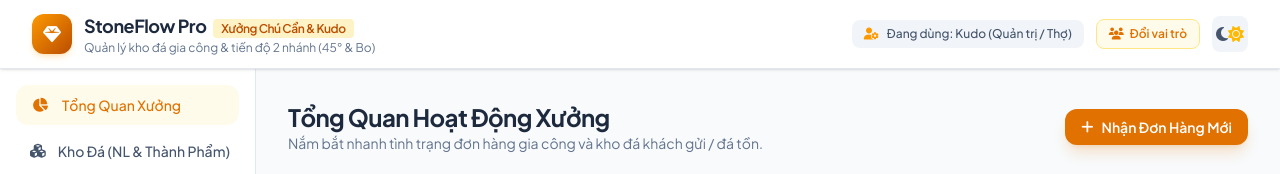
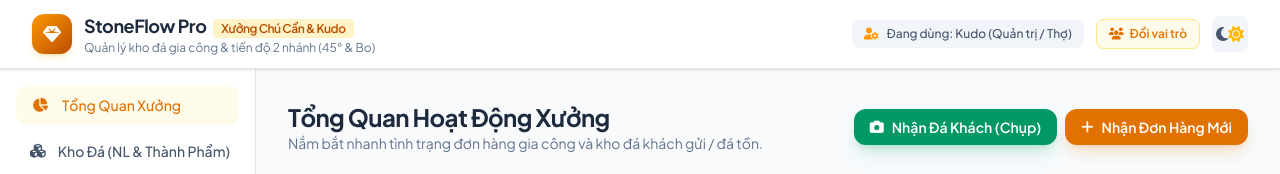
Before and after one commit to kudominer/granite-mes, a plain HTML site: page index.html in a window 1280 px wide. Shown: the top 174 px of the page. Drawn offline with nearby package versions, Linux system fonts and the light colour scheme.

Commit message:
ui: thêm nút Nhận Đá Khách (Chụp) lên Dashboard để dễ thấy

```diff
--- a/index.html
+++ b/index.html
@@ -79,7 +79,11 @@
             <h2 class="text-xl lg:text-2xl font-bold tracking-tight">Tổng Quan Hoạt Động Xưởng</h2>
             <p class="text-sm text-slate-500 dark:text-slate-400">Nắm bắt nhanh tình trạng đơn hàng gia công và kho đá khách gửi / đá tồn.</p>
           </div>
-          <div class="flex items-center space-x-2">
+          <div class="flex items-center space-x-2 flex-wrap">
+            <button onclick="openReceiveStoneModal()" class="bg-emerald-600 hover:bg-emerald-700 text-white px-4 py-2 rounded-xl text-sm font-semibold shadow-lg shadow-emerald-600/20 transition flex items-center space-x-2">
+              <i class="fa-solid fa-camera"></i>
+              <span>Nhận Đá Khách (Chụp)</span>
+            </button>
             <button onclick="openNewOrderModal()" class="bg-amber-600 hover:bg-amber-700 text-white px-4 py-2 rounded-xl text-sm font-semibold shadow-lg shadow-amber-600/20 transition flex items-center space-x-2">
               <i class="fa-solid fa-plus"></i>
               <span>Nhận Đơn Hàng Mới</span>
```
